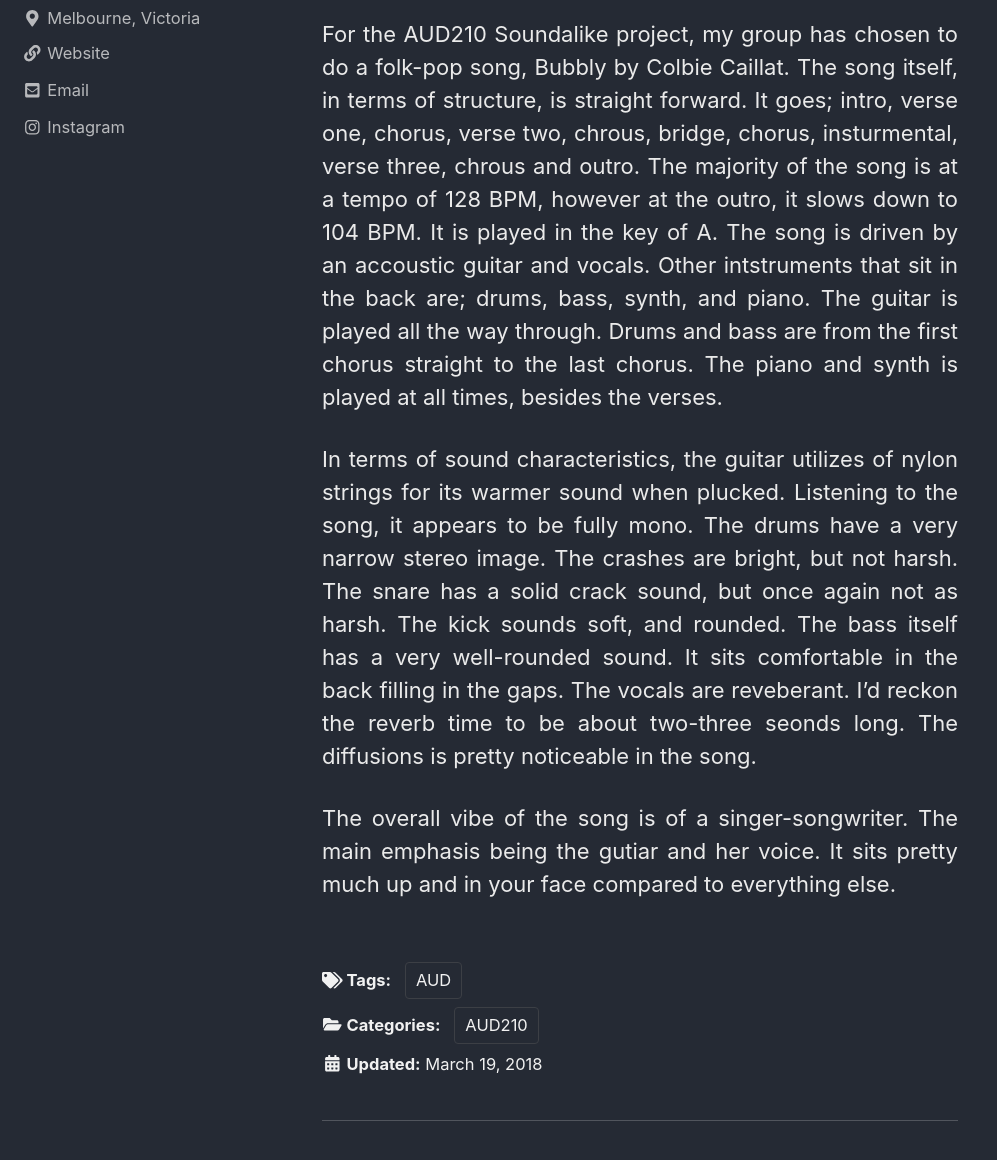
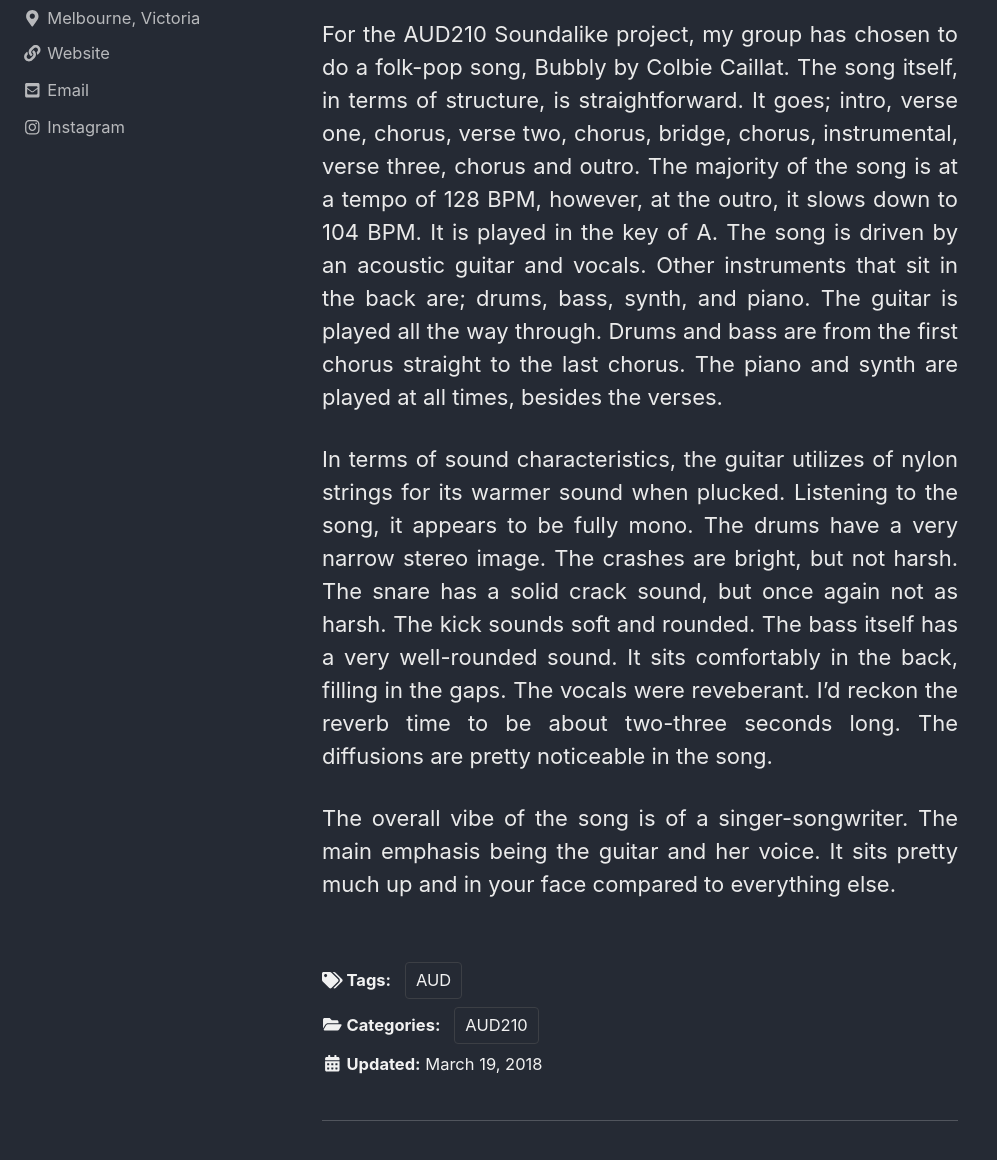
Before and after one commit to ngjuliann/blog, a Jekyll site: the page built from _posts/2018-03-19-Blog6.md, in a window 1280 px wide and 1400 px high, scrolled down 638 px, cut to the strip 239-1399 px from the top of the window. Shown: the whole strip, without its empty margins (0-997 px from the left). Built offline with Jekyll 4.4.1, drawn with Linux system fonts in a browser that asks for light colours; nearby versions of some CDN libraries.

Commit message:
Grammarly

```diff
--- a/_posts/2018-03-19-Blog6.md
+++ b/_posts/2018-03-19-Blog6.md
@@ -19,9 +19,9 @@
 ### Colbie Caillat - Bubbly
 {% include video id="AWGqoCNbsvM" provider="youtube" %}
 
-For the AUD210 Soundalike project, my group has chosen to do a folk-pop song, Bubbly by Colbie Caillat. The song itself, in terms of structure, is straight forward. It goes; intro, verse one, chorus, verse two, chrous, bridge, chorus, insturmental, verse three, chrous and outro. The majority of the song is at a tempo of 128 BPM, however at the outro, it slows down to 104 BPM. It is played in the key of A. The song is driven by an accoustic guitar and vocals. Other intstruments that sit in the back are; drums, bass, synth, and piano. The guitar is played all the way through. Drums and bass are from the first chorus straight to the last chorus. The piano and synth is played at all times, besides the verses.
+For the AUD210 Soundalike project, my group has chosen to do a folk-pop song, Bubbly by Colbie Caillat. The song itself, in terms of structure, is straightforward. It goes; intro, verse one, chorus, verse two, chorus, bridge, chorus, instrumental, verse three, chorus and outro. The majority of the song is at a tempo of 128 BPM, however, at the outro, it slows down to 104 BPM. It is played in the key of A. The song is driven by an acoustic guitar and vocals. Other instruments that sit in the back are; drums, bass, synth, and piano. The guitar is played all the way through. Drums and bass are from the first chorus straight to the last chorus. The piano and synth are played at all times, besides the verses.
 
-In terms of sound characteristics, the guitar utilizes of nylon strings for its warmer sound when plucked. Listening to the song, it appears to be fully mono. The drums have a very narrow stereo image. The crashes are bright, but not harsh. The snare has a solid crack sound, but once again not as harsh. The kick sounds soft, and rounded. The bass itself has a very well-rounded sound. It sits comfortable in the back filling in the gaps.
-The vocals are reveberant. I'd reckon the reverb time to be about two-three seonds long. The diffusions is pretty noticeable in the song.
+In terms of sound characteristics, the guitar utilizes of nylon strings for its warmer sound when plucked. Listening to the song, it appears to be fully mono. The drums have a very narrow stereo image. The crashes are bright, but not harsh. The snare has a solid crack sound, but once again not as harsh. The kick sounds soft and rounded. The bass itself has a very well-rounded sound. It sits comfortably in the back, filling in the gaps.
+The vocals were reveberant. I'd reckon the reverb time to be about two-three seconds long. The diffusions are pretty noticeable in the song.
 
-The overall vibe of the song is of a singer-songwriter. The main emphasis being the gutiar and her voice. It sits pretty much up and in your face compared to everything else.
+The overall vibe of the song is of a singer-songwriter. The main emphasis being the guitar and her voice. It sits pretty much up and in your face compared to everything else.
```
Also changed, not shown: _posts/2018-03-05-Blog4.md (+3 -3 lines), _posts/2018-03-05-Blog5.md (+3 -2 lines), _posts/2018-03-26-Blog7.md (+4 -4 lines).
